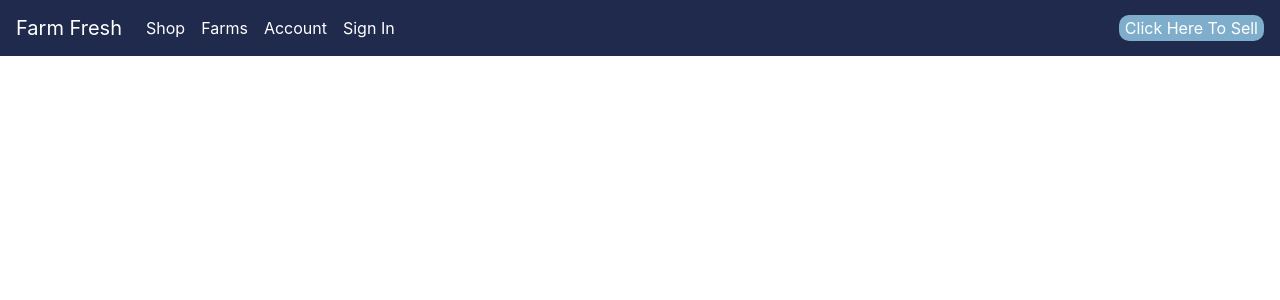
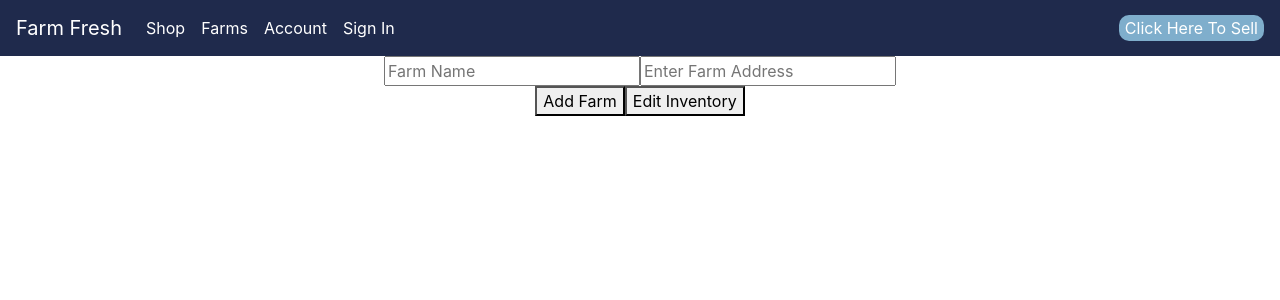
Before and after one commit to Farm-Fresh-Produce-4/Frontend, a React (Create React App) app: page /farmerprofile in a window 1280 px wide. Shown: the top 300 px of the page. Built offline with nearby package versions, Linux system fonts and the light colour scheme.

Commit message:
Add farmer profile

```diff
--- a/src/App.js
+++ b/src/App.js
@@ -1,22 +1,24 @@
-import React from "react";
-import "./App.css";
-import { BrowserRouter, Switch, Route } from "react-router-dom";
-import Ulogin from "./daniel/Ulogin";
-import Uregister from "./daniel/Uregister";
-import Fregister from "./kai/Fregister";
-import Flogin from "./kai/Flogin";
-import NavBar from "./daniel/NavBar";
+import React from 'react';
+import './App.css';
+import { BrowserRouter, Switch, Route } from 'react-router-dom';
+import Ulogin from './Daniel/Ulogin';
+import Uregister from './Daniel/Uregister';
+import Fregister from './kai/Fregister';
+import Flogin from './kai/Flogin';
+import NavBar from './Daniel/NavBar';
+import FarmerProfile from './components/Farmers/FarmerProfile';
 
 function App() {
   return (
-    <div className="App">
+    <div className='App'>
       <NavBar />
       <BrowserRouter>
         <Switch>
-          <Route path="/uregister" exact component={Uregister} />
-          <Route path="/ulogin" exact component={Ulogin} />
-          <Route path="/fregister" exact component={Fregister} />
-          <Route path="/flogin" exact component={Flogin} />
+          <Route path='/uregister' exact component={Uregister} />
+          <Route path='/ulogin' exact component={Ulogin} />
+          <Route path='/fregister' exact component={Fregister} />
+          <Route path='/flogin' exact component={Flogin} />
+          <Route path='/farmerprofile' component={FarmerProfile} />
         </Switch>
       </BrowserRouter>
     </div>
--- a/src/actions/index.js
+++ b/src/actions/index.js
@@ -1,21 +1,21 @@
-import { AxiosWithAuth } from "../utils/axiosWithAuth";
-import Axios from "axios";
+import { AxiosWithAuth } from '../utils/axiosWithAuth';
+import Axios from 'axios';
 
 //LOGIN & REGISTER ACTIONS
 
 //Farmer login and register
-export const FLOGIN_REQUEST = "FLOGIN_REQUEST";
-export const FLOGIN_SUCCESS = "FLOGIN_SUCCESS";
-export const FLOGIN_FAILURE = "FLOGIN_FAILURE";
-export const FREGISTER_REQUEST = "FREGISTER_REQUEST";
-export const FREGISTER_SUCCESS = "FREGISTER_SUCCESS";
-export const FREGISTER_FAILURE = "FREGISTER_FAILURE";
+export const FLOGIN_REQUEST = 'FLOGIN_REQUEST';
+export const FLOGIN_SUCCESS = 'FLOGIN_SUCCESS';
+export const FLOGIN_FAILURE = 'FLOGIN_FAILURE';
+export const FREGISTER_REQUEST = 'FREGISTER_REQUEST';
+export const FREGISTER_SUCCESS = 'FREGISTER_SUCCESS';
+export const FREGISTER_FAILURE = 'FREGISTER_FAILURE';
 
 export const fLoginRequest = userData => dispatch => {
   dispatch({ type: FLOGIN_REQUEST, payload: userData });
 
   AxiosWithAuth()
-    .post("/auth/farmer/login", userData)
+    .post('/auth/farmer/login', userData)
     .then(res => dispatch({ type: FLOGIN_SUCCESS, payload: res.data }))
     .catch(err => dispatch({ type: FLOGIN_FAILURE, payload: err }));
 };
@@ -23,24 +23,24 @@ export const fLoginRequest = userData => dispatch => {
 export const fRegisterRequest = userData => dispatch => {
   dispatch({ type: FREGISTER_REQUEST, payload: userData });
   AxiosWithAuth()
-    .post("/auth/farmer/register", userData)
+    .post('/auth/farmer/register', userData)
     .then(res => dispatch({ type: FREGISTER_SUCCESS, payload: res.data }))
     .catch(err => dispatch({ type: FREGISTER_FAILURE, payload: err }));
 };
 
 //User Login and Register
-export const ULOGIN_REQUEST = "ULOGIN_REQUEST";
-export const ULOGIN_SUCCESS = "ULOGIN_SUCCESS";
-export const ULOGIN_FAILURE = "ULOGIN_FAILURE";
-export const UREGISTER_REQUEST = "UREGISTER_REQUEST";
-export const UREGISTER_SUCCESS = "UREGISTER_SUCCESS";
-export const UREGISTER_FAILURE = "UREGISTER_FAILURE";
+export const ULOGIN_REQUEST = 'ULOGIN_REQUEST';
+export const ULOGIN_SUCCESS = 'ULOGIN_SUCCESS';
+export const ULOGIN_FAILURE = 'ULOGIN_FAILURE';
+export const UREGISTER_REQUEST = 'UREGISTER_REQUEST';
+export const UREGISTER_SUCCESS = 'UREGISTER_SUCCESS';
+export const UREGISTER_FAILURE = 'UREGISTER_FAILURE';
 
 export const uLoginRequest = userData => dispatch => {
   dispatch({ type: ULOGIN_REQUEST, payload: userData });
 
   AxiosWithAuth()
-    .post("/auth/users/login", userData)
+    .post('/auth/users/login', userData)
     .then(res => dispatch({ type: ULOGIN_SUCCESS, payload: res.data }))
     .catch(err => dispatch({ type: ULOGIN_FAILURE, payload: err }));
 };
@@ -48,34 +48,34 @@ export const uLoginRequest = userData => dispatch => {
 export const uRegisterRequest = userData => dispatch => {
   dispatch({ type: FREGISTER_REQUEST, payload: userData });
   AxiosWithAuth()
-    .post("/auth/users/register", userData)
+    .post('/auth/users/register', userData)
     .then(res => dispatch({ type: UREGISTER_SUCCESS, payload: res.data }))
     .catch(err => dispatch({ type: UREGISTER_FAILURE, payload: err }));
 };
 
 //FARMER SHOP ACTIONS
-export const FETCH_FOOD_START = "FETCH_FOOD_START";
-export const FETCH_FOOD_SUCCESS = "FETCH_FOOD_SUCCESS";
-export const FETCH_FOOD_FAILURE = "FETCH_FOOD_FAILURE";
+export const FETCH_FOOD_START = 'FETCH_FOOD_START';
+export const FETCH_FOOD_SUCCESS = 'FETCH_FOOD_SUCCESS';
+export const FETCH_FOOD_FAILURE = 'FETCH_FOOD_FAILURE';
 
-export const ADD_FOOD_START = "ADD_FOOD_START";
-export const ADD_FOOD_SUCCESS = "ADD_FOOD_SUCCESS";
-export const ADD_FOOD_FAILURE = "ADD_FOOD_FAILURE";
+export const ADD_FOOD_START = 'ADD_FOOD_START';
+export const ADD_FOOD_SUCCESS = 'ADD_FOOD_SUCCESS';
+export const ADD_FOOD_FAILURE = 'ADD_FOOD_FAILURE';
 
-export const UPDATE_FOOD_START = "UPDATE_FOOD_START";
-export const UPDATE_FOOD_SUCCESS = "UPDATE_FOOD_START";
-export const UPDATE_FOOD_FAILURE = "UPDATE_FOOD_FAILURE";
+export const UPDATE_FOOD_START = 'UPDATE_FOOD_START';
+export const UPDATE_FOOD_SUCCESS = 'UPDATE_FOOD_START';
+export const UPDATE_FOOD_FAILURE = 'UPDATE_FOOD_FAILURE';
 
-export const DELETE_FOOD_START = "DELETE_FOOD_START";
-export const DELETE_FOOD_SUCCESS = "DELETE_FOOD_SUCCESS";
-export const DELETE_FOOD_FAILURE = "DELETE_FOOD_FAILURE";
+export const DELETE_FOOD_START = 'DELETE_FOOD_START';
+export const DELETE_FOOD_SUCCESS = 'DELETE_FOOD_SUCCESS';
+export const DELETE_FOOD_FAILURE = 'DELETE_FOOD_FAILURE';
 
 //GET
 export const fetchFood = () => dispatch => {
   dispatch({ type: FETCH_FOOD_START });
 
   AxiosWithAuth()
-    .get("/placeholder")
+    .get('/placeholder')
     .then(res => dispatch({ type: FETCH_FOOD_SUCCESS, payload: res.data }))
     .catch(err => dispatch({ type: FETCH_FOOD_FAILURE, payload: err }));
 };
@@ -83,7 +83,7 @@ export const fetchFood = () => dispatch => {
 //POST
 export const addFood = newFood => dispatch => {
   dispatch({ type: ADD_FOOD_START });
-  AxiosWithAuth("/placeholder")
+  AxiosWithAuth('/placeholder')
     .post(res => dispatch({ type: ADD_FOOD_SUCCESS, payload: res.data }))
     .catch(err => dispatch({ type: ADD_FOOD_FAILURE, payload: err }));
 };
@@ -104,16 +104,28 @@ export const deleteFood = id => dispatch => {
     .catch(err => dispatch({ type: DELETE_FOOD_FAILURE, payload: err }));
 };
 
+//ADD FARM
+export const ADD_FARMS_START = 'ADD_FARM_START';
+export const ADD_FARMS_SUCCESS = 'ADD_FARM_SUCCESS';
+export const ADD_FARMS_FAILURE = 'ADD_FARM_FAILURE';
+
+export const addFarm = newFarm => dispatch => {
+  dispatch({ type: ADD_FARMS_START });
+  AxiosWithAuth('/placeholder')
+    .post(res => dispatch({ type: ADD_FARMS_SUCCESS, payload: res.data }))
+    .catch(err => dispatch({ type: ADD_FARMS_FAILURE, payload: err }));
+};
+
 //USER SHOPPING ACTIONS
-export const FETCH_FARMS_START = "FETCH_FARMS_START";
-export const FETCH_FARMS_SUCCESS = "FETCH_FARMS_SUCCESS";
-export const FETCH_FARMS_FAILURE = "FETCH_FARMS_FAILURE";
+export const FETCH_FARMS_START = 'FETCH_FARMS_START';
+export const FETCH_FARMS_SUCCESS = 'FETCH_FARMS_SUCCESS';
+export const FETCH_FARMS_FAILURE = 'FETCH_FARMS_FAILURE';
 
 export const fetchFarms = () => dispatch => {
   dispatch({ type: FETCH_FARMS_START });
 
   AxiosWithAuth()
-    .get("/farms")
+    .get('/farms')
     .then(res => dispatch({ type: FETCH_FARMS_SUCCESS, payload: res.data }))
     .catch(err => dispatch({ type: FETCH_FARMS_FAILURE, payload: err }));
 };
--- a/src/components/Farmers/FarmerProfile.js
+++ b/src/components/Farmers/FarmerProfile.js
@@ -0,0 +1,55 @@
+import React, { useState } from 'react';
+import { connect } from 'react-redux';
+import { addFarm } from '../../actions';
+import { Link } from 'react-router-dom';
+
+const FarmerProfile = props => {
+  const [newFarm, setnewFarm] = useState({
+    name: '',
+    address: ''
+  });
+
+  const handleSubmit = e => {
+    e.preventDefault();
+    props.addFarm();
+    props.history.push('/farms');
+  };
+
+  const handleChange = e => {
+    e.preventDefault();
+    setnewFarm({ ...newFarm, [e.target.name]: e.target.value });
+  };
+
+  return (
+    <form onSubmit={handleSubmit}>
+      <div>
+        <input
+          label='name'
+          name='name'
+          type='text'
+          placeholder='Farm Name'
+          onChange={handleChange}
+        />
+        <input
+          label='address'
+          name='address'
+          type='text'
+          placeholder='Enter Farm Address'
+          onChange={handleChange}
+        />
+      </div>
+      <button type='submit'>Add Farm</button>
+      <Link to='/farmerinventory'>
+        <button>Edit Inventory</button>
+      </Link>
+    </form>
+  );
+};
+
+const mapStateToProps = state => ({
+  isFetching: state.isFetching,
+  farms: state.farms,
+  error: state.error
+});
+
+export default connect(mapStateToProps, { addFarm })(FarmerProfile);
--- a/src/reducers/index.js
+++ b/src/reducers/index.js
@@ -25,8 +25,11 @@ import {
   DELETE_FOOD_FAILURE,
   FETCH_FARMS_START,
   FETCH_FARMS_SUCCESS,
-  FETCH_FARMS_FAILURE
-} from "../actions/";
+  FETCH_FARMS_FAILURE,
+  ADD_FARMS_START,
+  ADD_FARMS_SUCCESS,
+  ADD_FARMS_FAILURE
+} from '../actions/';
 
 const initialState = {
   token: null,
@@ -40,7 +43,7 @@ const initialState = {
   isUpdating: false,
   isFetching: false,
   token: null,
-  error: ""
+  error: ''
 };
 
 const reducer = (state = initialState, action) => {
@@ -52,18 +55,18 @@ const reducer = (state = initialState, action) => {
       return {
         ...state,
         isFetching: true,
-        error: ""
+        error: ''
       };
     case FLOGIN_SUCCESS:
     case ULOGIN_SUCCESS:
     case FREGISTER_SUCCESS:
     case UREGISTER_SUCCESS:
-      localStorage.setItem("token", action.payload.token);
+      localStorage.setItem('token', action.payload.token);
       return {
         ...state,
         token: action.payload,
         isFetching: false,
-        error: ""
+        error: ''
       };
     case FLOGIN_FAILURE:
     case ULOGIN_FAILURE:
@@ -83,7 +86,7 @@ const reducer = (state = initialState, action) => {
       return {
         ...state,
         isFetching: true,
-        error: ""
+        error: ''
       };
     case FETCH_FOOD_SUCCESS:
     case ADD_FOOD_SUCCESS:
@@ -94,7 +97,7 @@ const reducer = (state = initialState, action) => {
         ...state,
         isFetching: false,
         farms: action.payload,
-        error: ""
+        error: ''
       };
     case FETCH_FOOD_FAILURE:
     case ADD_FOOD_FAILURE:
@@ -105,6 +108,28 @@ const reducer = (state = initialState, action) => {
         isFetching: false,
         error: action.payload
       };
+
+    //FARM
+    case ADD_FARMS_START:
+      return {
+        ...state,
+        isFetching: true,
+        error: ''
+      };
+    case ADD_FARMS_SUCCESS:
+      return {
+        ...state,
+        isFetching: false,
+        farms: action.payload,
+        error: ''
+      };
+    case ADD_FARMS_FAILURE:
+      return {
+        ...state,
+        isFetching: false,
+        error: action.payload
+      };
+
     default:
       return state;
   }
```
